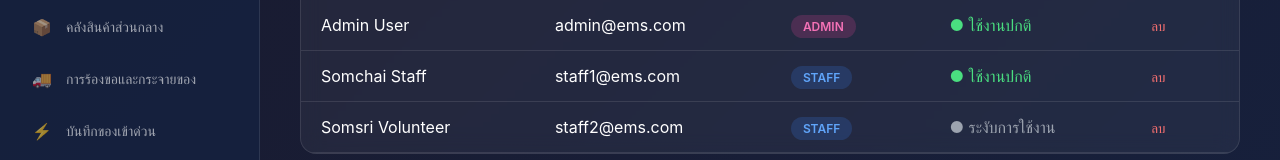
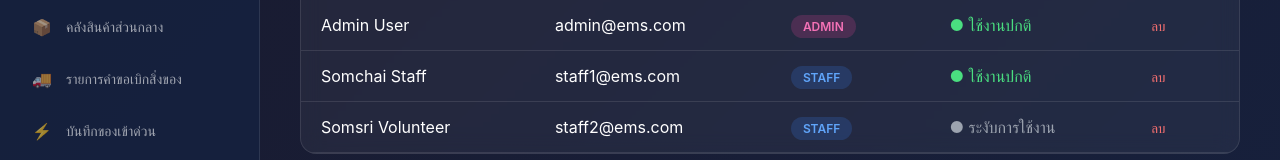
Before and after one commit to SSmikey/ems-donation, a Next.js app: page /users in a window 1280 px wide. Shown: the part 258-418 px from the top of the page. Built offline with nearby package versions, Linux system fonts and the light colour scheme.

Commit message:
fix name sidebar menu Distribution Requests

```diff
--- a/src/components/Sidebar.tsx
+++ b/src/components/Sidebar.tsx
@@ -20,7 +20,7 @@ const menuItems = [
     section: 'จัดการทรัพยากร',
     items: [
       { href: '/warehouse', label: 'คลังสินค้าส่วนกลาง', icon: '📦' },
-      { href: '/distribution', label: 'การร้องขอและกระจายของ', icon: '🚚' },
+      { href: '/distribution', label: 'รายการคำขอเบิกสิ่งของ', icon: '🚚' },
       { href: '/quick-donation', label: 'บันทึกของเข้าด่วน', icon: '⚡' },
     ],
   },
```
